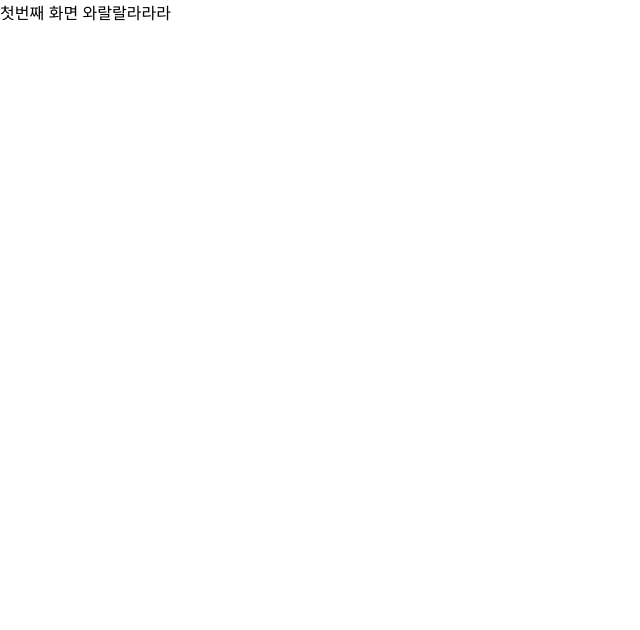
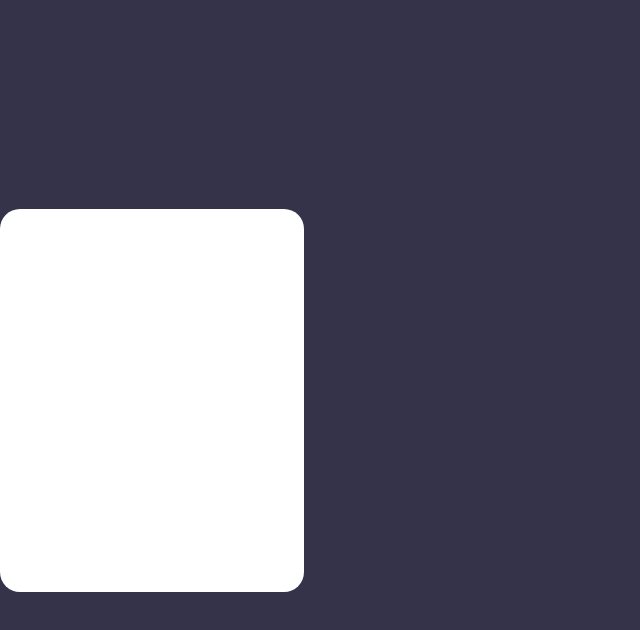
Before and after one commit to 3rd-PARD-WEB-PART/Pyo, a React (Create React App) app in the folder PYO-project/: page / in a window 1280 px wide. Shown: the top 630 px of the page, without its empty margins (0-640 px from the left). Built offline with nearby package versions, Linux system fonts and the light colour scheme.

Commit message:
style: 최근 카드 추가

```diff
--- a/PYO-project/src/Components/Home_Components/Home.js
+++ b/PYO-project/src/Components/Home_Components/Home.js
@@ -1 +1,22 @@
 import React from "react";
+import styled from "styled-components";
+import RecentCard from "./RecentCard";
+
+function Home (){
+
+  return (
+    <Div>
+      <RecentCard/>
+    </Div>
+  );
+}
+
+export default Home;
+
+const Div =styled.div`
+  width: 100%;
+  height: 100vh;
+  display: flex;
+  align-items: center;
+  background: var(--blueblack-1, #34334A);
+`;
--- /dev/null
+++ b/PYO-project/src/Components/Home_Components/RecentCard.js
@@ -0,0 +1,29 @@
+import React from "react";
+import styled from "styled-components";
+
+function RecentCard (){
+
+  return(
+    <Div>
+      <CardDiv>
+      </CardDiv>
+
+    </Div>
+  );
+}
+
+export default RecentCard;
+
+const Div =styled.div`
+  display: flex;
+  justify-content: center;
+  align-items: center;
+  gap: 19px;
+`;
+const CardDiv =styled.div`
+  width: 304px;
+  height: 383px;
+  flex-shrink: 0;
+  border-radius: 20px;
+  background: var(--white, #FFF);
+`;
--- a/PYO-project/src/Pages/HomePage.js
+++ b/PYO-project/src/Pages/HomePage.js
@@ -1,11 +1,14 @@
 import React from "react";
 import styled from "styled-components";
+import Home from "../Components/Home_Components/Home";
 
 //Home_Components의 컴포넌트들을 여기 불러오면 됨. 화면에 띄울 페이지
 function HomePage(){
 
   return(
-    <div>첫번째 화면 와랄랄라라라</div>
+    <div>
+      <Home/>
+    </div>
   );
 }
 
```
